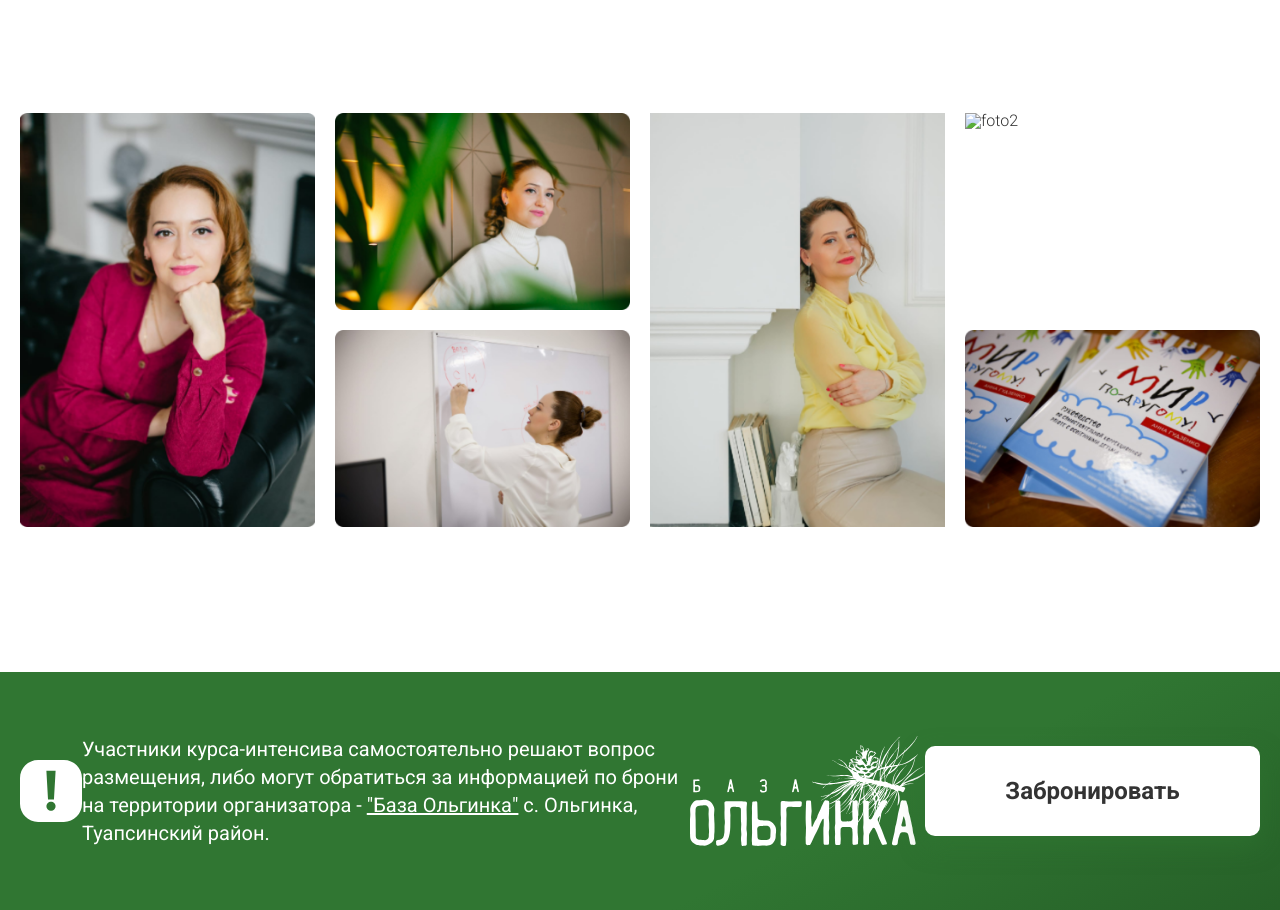
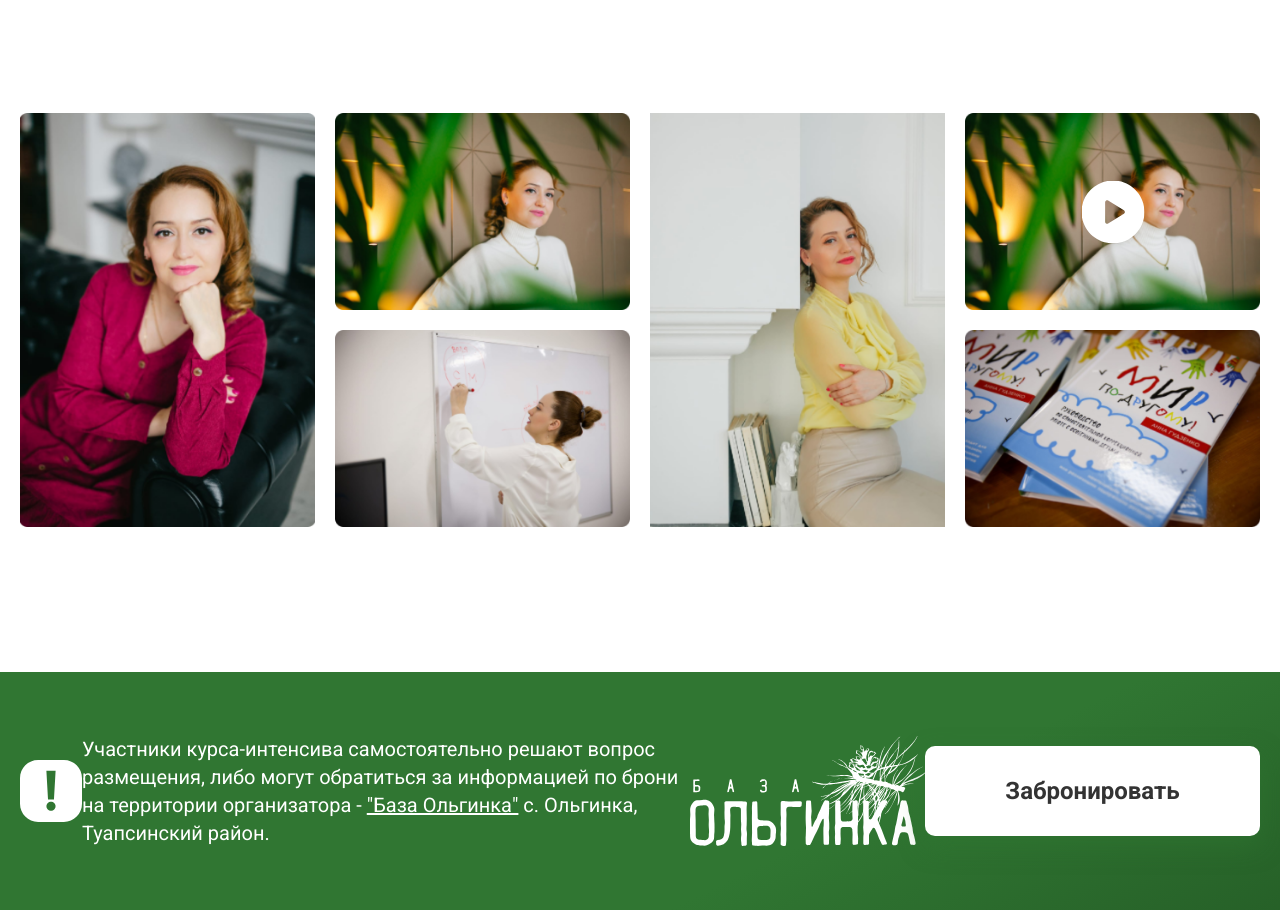
Before and after one commit to AlexeyMagnat/Course, a plain HTML site: page index.html in a window 1280 px wide. Shown: the part 7585-8495 px from the top of the page. Drawn offline with Linux system fonts and the light colour scheme; the site is published under a folder, as on GitHub Pages, so addresses that start at the root find nothing.

Commit message:
Update index6.html

```diff
--- a/index.html
+++ b/index.html
@@ -392,7 +392,7 @@
 						<img src="./Img/WhatsApp_2.png" alt="foto2">
 						<img src="./Img/WhatsApp_4.png" alt="foto4" class="gallery-item-big">
 						<div class="video">
-							<img src="/Img/WhatsApp_2.png" alt="foto2" class="gallery-item-video">
+							<img src="./Img/WhatsApp_2.png" alt="foto2" class="gallery-item-video">
 							<a href="#"><img src="./Img/play_video.svg" alt="play" class="play-button"></a>
 						</div>
 						<img src="./Img/WhatsApp_3.png" alt="foto3">
```
